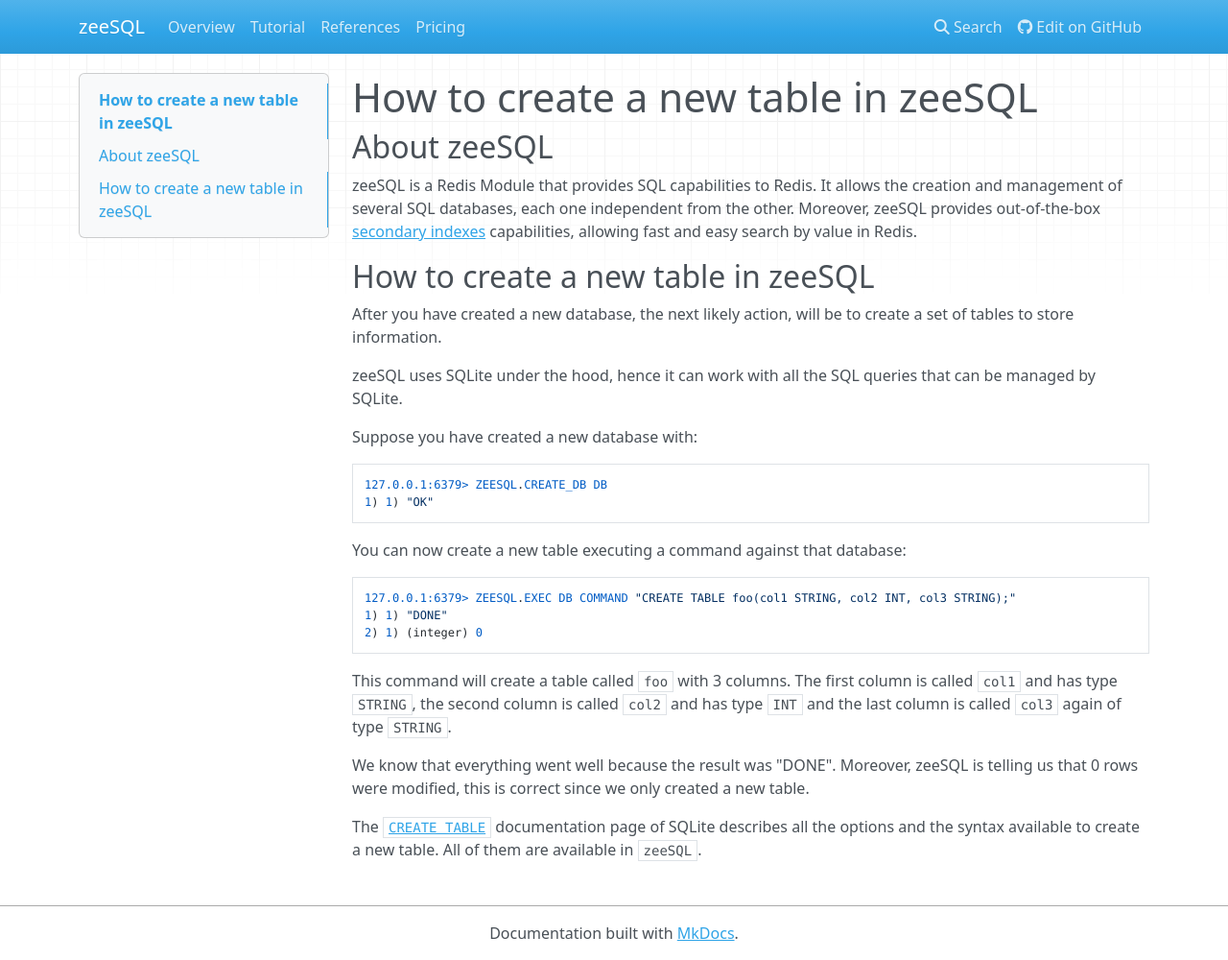
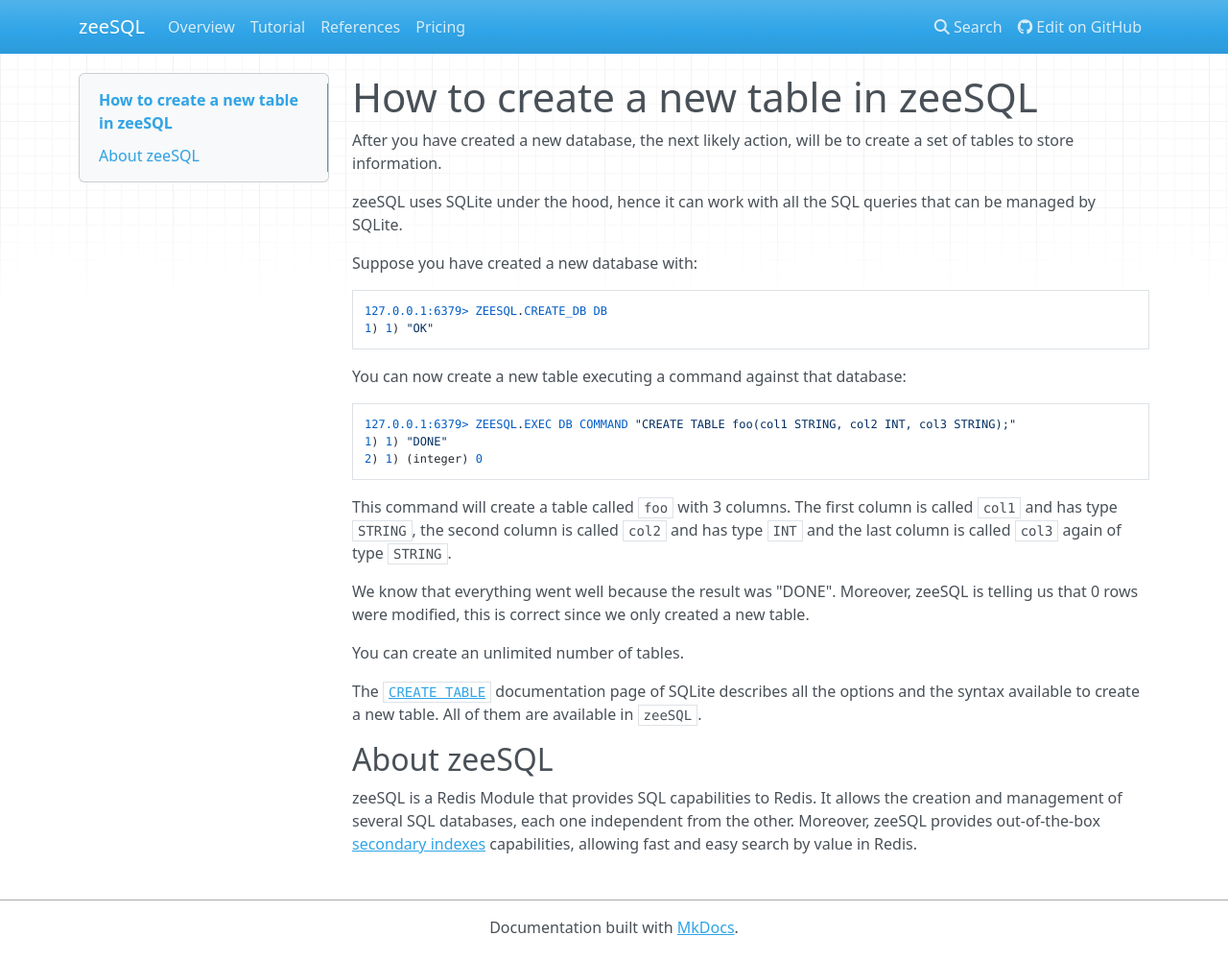
Before and after one commit to RedBeardLab/zeeSQL-doc, an MkDocs documentation site: the page built from docs/how-to/create-a-table.md, in a window 1280 px wide and 1000 px high. Shown: the whole window at 96% size. Built offline with MkDocs 1.6.1, drawn with Linux system fonts in a browser that asks for light colours; nearby versions of some CDN libraries; old or Windows-style settings are respelled for this version of MkDocs; some of the changed lines change nothing that is shown.

Commit message:
move about zeesql to the footer

```diff
--- a/docs/how-to/create-a-table.md
+++ b/docs/how-to/create-a-table.md
@@ -1,12 +1,4 @@
 # How to create a new table in zeeSQL
-
-## About zeeSQL
-
-zeeSQL is a Redis Module that provides SQL capabilities to Redis.
-It allows the creation and management of several SQL databases, each one independent from the other.
-Moreover, zeeSQL provides out-of-the-box [secondary indexes](secondary-indexes.md) capabilities, allowing fast and easy search by value in Redis.
-
-## How to create a new table in zeeSQL
 
 After you have created a new database, the next likely action, will be to create a set of tables to store information.
 
@@ -33,7 +25,17 @@
 We know that everything went well because the result was "DONE".
 Moreover, zeeSQL is telling us that 0 rows were modified, this is correct since we only created a new table.
 
+You can create an unlimited number of tables.
+
 The [`CREATE TABLE`][create_table] documentation page of SQLite describes all the options and the syntax available to create a new table.
 All of them are available in `zeeSQL`.
 
+## About zeeSQL
+
+zeeSQL is a Redis Module that provides SQL capabilities to Redis.
+It allows the creation and management of several SQL databases, each one independent from the other.
+Moreover, zeeSQL provides out-of-the-box [secondary indexes](../secondary-indexes.md) capabilities, allowing fast and easy search by value in Redis.
+
+
+
 [create_table]: https://sqlite.org/lang_createtable.html
```
